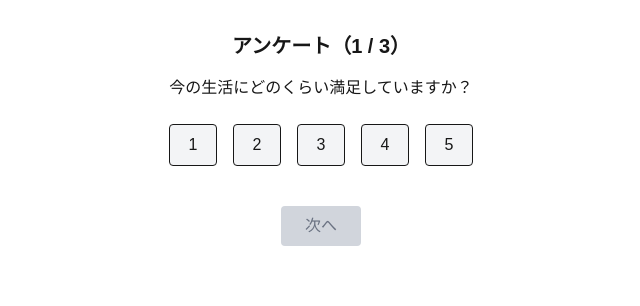
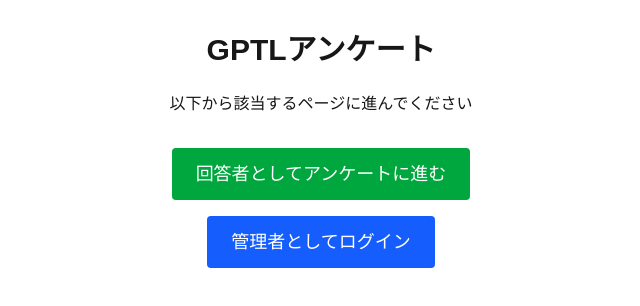
Before and after one commit to yy-s902/gptl-app, a Next.js app: page / in a window 1280 px wide. Shown: the top 306 px of the page, without its empty margins (319-959 px from the left). Built offline with nearby package versions, Linux system fonts and the light colour scheme.

Commit message:
Update page.js

```diff
--- a/src/app/page.js
+++ b/src/app/page.js
@@ -1,79 +1,30 @@
 'use client';
 
-import { useEffect, useState } from "react";
+import { useRouter } from 'next/navigation';
 
-export default function QuestionPage() {
-  const questions = [
-    "今の生活にどのくらい満足していますか？",
-    "支援活動についてどう思いますか？",
-    "食料や水は足りていますか？"
-  ];
-
-  const [step, setStep] = useState(0);
-  const [selected, setSelected] = useState(null);
-  const [answers, setAnswers] = useState([]);
-  const [finished, setFinished] = useState(false);
-
-  const currentQuestion = questions[step];
-
-  useEffect(() => {
-    const utterance = new SpeechSynthesisUtterance(currentQuestion);
-    utterance.lang = "ja-JP";
-    speechSynthesis.cancel();
-    speechSynthesis.speak(utterance);
-  }, [step]);
-
-  const handleNext = () => {
-    setAnswers([...answers, selected]);
-
-    if (step < questions.length - 1) {
-      setStep(step + 1);
-      setSelected(null);
-    } else {
-      setFinished(true);
-    }
-  };
+export default function Home() {
+  const router = useRouter();
 
   return (
     <main className="p-8 text-center">
-      {!finished ? (
-        <>
-          <h1 className="text-xl font-bold mb-4">アンケート（{step + 1} / {questions.length}）</h1>
-          <p className="mb-6">{currentQuestion}</p>
+      <h1 className="text-3xl font-bold mb-6">GPTLアンケート</h1>
+      <p className="mb-8">以下から該当するページに進んでください</p>
 
-          <div className="flex justify-center gap-4 mb-6">
-            {[1, 2, 3, 4, 5].map((num) => (
-              <button
-                key={num}
-                className={`px-4 py-2 rounded border w-12 ${
-                  selected === num
-                    ? "bg-blue-500 text-white"
-                    : "bg-gray-100 hover:bg-gray-200"
-                }`}
-                onClick={() => setSelected(num)}
-              >
-                {num}
-              </button>
-            ))}
-          </div>
-
-          <button
-            onClick={handleNext}
-            disabled={selected === null}
-            className={`mt-4 px-6 py-2 rounded ${
-              selected === null
-                ? "bg-gray-300 text-gray-500 cursor-not-allowed"
-                : "bg-green-500 text-white hover:bg-green-600"
-            }`}
-          >
-            次へ
-          </button>
-        </>
-      ) : (
-        <p className="text-xl text-green-700 font-semibold">
-          ご協力ありがとうございました！
-        </p>
-      )}
+      <div className="space-y-4">
+        <button
+          onClick={() => router.push('/question')}
+          className="bg-green-600 text-white px-6 py-3 rounded text-lg hover:bg-green-700"
+        >
+          回答者としてアンケートに進む
+        </button>
+        <br />
+        <button
+          onClick={() => router.push('/admin')}
+          className="bg-blue-600 text-white px-6 py-3 rounded text-lg hover:bg-blue-700"
+        >
+          管理者としてログイン
+        </button>
+      </div>
     </main>
   );
 }
```
